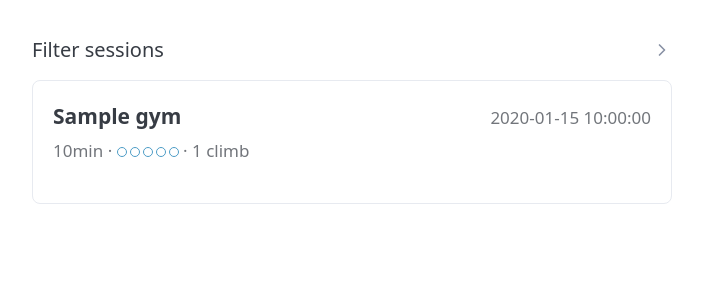
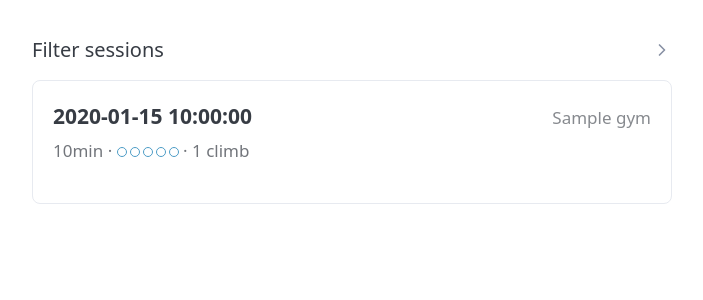
Before and after one commit to rachelroscoe/climbing-tracker, a FastAPI app: template app/templates/index.html in a window 1280 px wide. Shown: the part 90-390 px from the top of the page, without its empty margins (288-991 px from the left). Run offline with FastAPI, Linux system fonts and the light colour scheme; the template is opened without the code that fills it: most values are stand-ins (such as "Sample title", 1, 10 or a date in 2020); some libraries are stand-ins or nearby versions.

Commit message:
UI tweaks: grade color dropdown, auto-grade, form behavior, card layout
- Rename "hold color" to "grade color" with dropdown selector
- Auto-populate grade range when color is selected:
  green=V0-1, yellow=V1-2, orange=V2-3, red=V4-5,
  purple=V6-7, black=V8-9, white=V10+
- Hide climb form after "Save Climb" (keep open for "Save & Add Another")
- Swap session card layout: date bold on left, gym muted on right

https://claude.ai/code/session_01QdDY7s5Rb9EuuWLHBdLMHf

```diff
--- a/app/static/css/custom.css
+++ b/app/static/css/custom.css
@@ -78,14 +78,14 @@ nav.top-nav .nav-links a {
     margin-bottom: 0.25rem;
 }
 
-.session-card .gym-name {
-    font-weight: 600;
+.session-card .session-date-title {
+    font-weight: 700;
     font-size: 1.05rem;
 }
 
-.session-card .session-date {
+.session-card .session-gym {
     font-size: 0.85rem;
-    opacity: 0.7;
+    opacity: 0.6;
 }
 
 .session-card .session-meta {
--- a/app/templates/index.html
+++ b/app/templates/index.html
@@ -35,8 +35,8 @@
     {% for session in sessions %}
     <a href="/sessions/{{ session.id }}" class="session-card">
         <div class="session-header">
-            <span class="gym-name">{{ session.gym }}</span>
-            <span class="session-date">{{ session.date }}</span>
+            <span class="session-date-title">{{ session.date }}</span>
+            <span class="session-gym">{{ session.gym }}</span>
         </div>
         <div class="session-meta">
             {{ session.duration_minutes }}min
--- a/app/templates/sessions/detail.html
+++ b/app/templates/sessions/detail.html
@@ -69,5 +69,10 @@
 document.body.addEventListener('climbAdded', function() {
     htmx.ajax('GET', '/sessions/{{ session.id }}/climbs/new', '#climb-form-area');
 });
+
+// When "Save Climb" or edit save is used, clear the form area
+document.body.addEventListener('climbSaved', function() {
+    document.getElementById('climb-form-area').innerHTML = '';
+});
 </script>
 {% endblock %}
```
Also changed, not shown: app/routes/climbs.py (+5 -2 lines), app/templates/climbs/form.html (+24 -4 lines).
